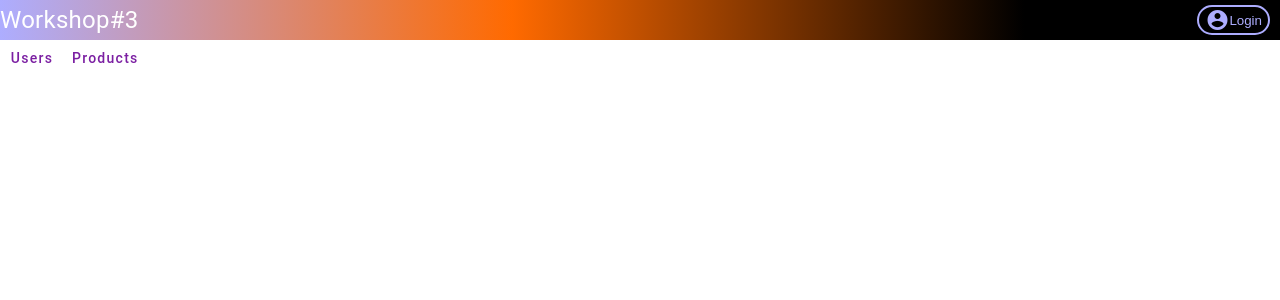
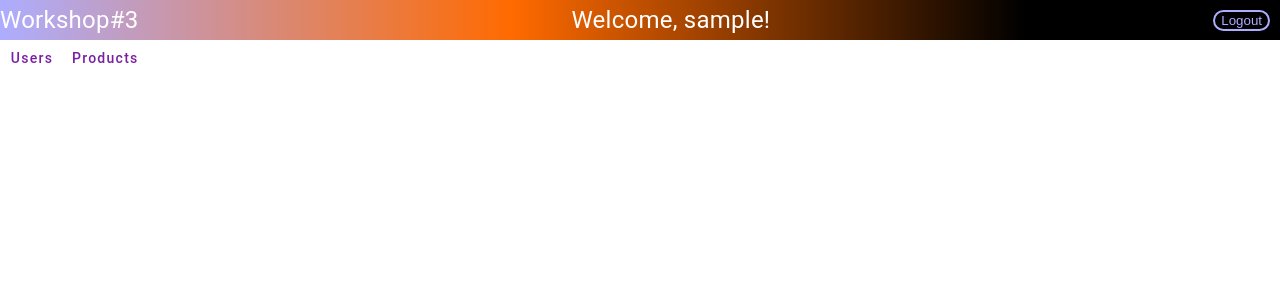
Before and after one commit to Chevich123/learn-fe, an Angular app: page /home in a window 1280 px wide. Shown: the top 300 px of the page. Built offline with nearby package versions, Linux system fonts and the light colour scheme; sample sign-in values are in the browser's storage.

Commit message:
greetings

```diff
--- a/src/app/auth.service.ts
+++ b/src/app/auth.service.ts
@@ -2,15 +2,23 @@ import { Injectable } from '@angular/core';
 import { HttpClient, HttpHeaders } from '@angular/common/http';
 import { Observable } from 'rxjs';
 import { tap } from 'rxjs/operators';
-import { User } from './shared/interfaces/user';
 
 @Injectable({
   providedIn: 'root',
 })
 export class AuthService {
   token: string | null = null;
+  username: string | null = null;
   constructor(private http: HttpClient) {
     this.token = localStorage.getItem('access_token');
+    this.username = localStorage.getItem('username');
+  }
+
+  logout() {
+    localStorage.removeItem('username');
+    localStorage.removeItem('access_token');
+    this.token = null;
+    this.username = null;
   }
 
   login(body: {
@@ -22,7 +30,9 @@ export class AuthService {
       .pipe(
         tap((payload) => {
           this.token = payload.access_token;
+          this.username = body.username;
           localStorage.setItem('access_token', this.token);
+          localStorage.setItem('username', this.username);
         }),
       );
   }
--- a/src/app/pages/login/login.component.ts
+++ b/src/app/pages/login/login.component.ts
@@ -1,6 +1,7 @@
 import { Component, OnInit } from '@angular/core';
 import { FormControl, FormGroup, Validators } from '@angular/forms';
 import { AuthService } from 'src/app/auth.service';
+import { Router } from '@angular/router';
 
 @Component({
   selector: 'app-login',
@@ -17,7 +18,7 @@ export class LoginComponent {
     username: new FormControl('', [Validators.required]),
   });
 
-  constructor(private authService: AuthService) {}
+  constructor(private authService: AuthService, private router: Router) {}
 
   getErrorMessage(): string {
     if (this.date.controls['username'].hasError('required')) {
@@ -36,13 +37,12 @@ export class LoginComponent {
   }
 
   onSubmit() {
-    //return console.log(this.date.value);
     this.authService.login(this.date.value).subscribe({
       error: () => {
         this.error = true;
       },
       next: () => {
-        this.error = false;
+        this.router.navigate(['/']);
       },
     });
   }
--- a/src/app/wrapper/wrapper.component.html
+++ b/src/app/wrapper/wrapper.component.html
@@ -3,11 +3,14 @@
     <mat-label>Workshop</mat-label>
     <mat-label>#3</mat-label>
   </div>
+  <mat-label class="welcome" *ngIf="!loginVisible()"
+    >Welcome, {{ username }}!</mat-label
+  >
   <a routerLink="/login" *ngIf="loginVisible()">
-    <button>
-      <mat-icon>account_circle</mat-icon>
-      Login
-    </button>
+    <button>Login</button>
+  </a>
+  <a *ngIf="!loginVisible()">
+    <button (click)="logout()" routerLink="/login">Logout</button>
   </a>
 </div>
 <router-outlet></router-outlet>
--- a/src/app/wrapper/wrapper.component.scss
+++ b/src/app/wrapper/wrapper.component.scss
@@ -7,6 +7,10 @@
   display: flex;
   justify-content: space-between;
   align-items: center;
+  .welcome {
+    color: white;
+    font-size: 1.5rem;
+  }
   .leftblock {
     color: white;
     font-size: 24px;
--- a/src/app/wrapper/wrapper.component.ts
+++ b/src/app/wrapper/wrapper.component.ts
@@ -1,5 +1,5 @@
 import { Component } from '@angular/core';
-import { Router } from '@angular/router';
+import { AuthService } from 'src/app/auth.service';
 
 @Component({
   selector: 'app-wrapper',
@@ -7,8 +7,16 @@ import { Router } from '@angular/router';
   styleUrls: ['./wrapper.component.scss'],
 })
 export class WrapperComponent {
-  constructor(private router: Router) {}
-  loginVisible():boolean{
-    return this.router.url !== '/login';
+  constructor(private auth: AuthService) {}
+  loginVisible(): boolean {
+    return !this.auth.username;
+  }
+
+  get username() {
+    return this.auth.username;
+  }
+
+  logout() {
+    this.auth.logout();
   }
 }
```
